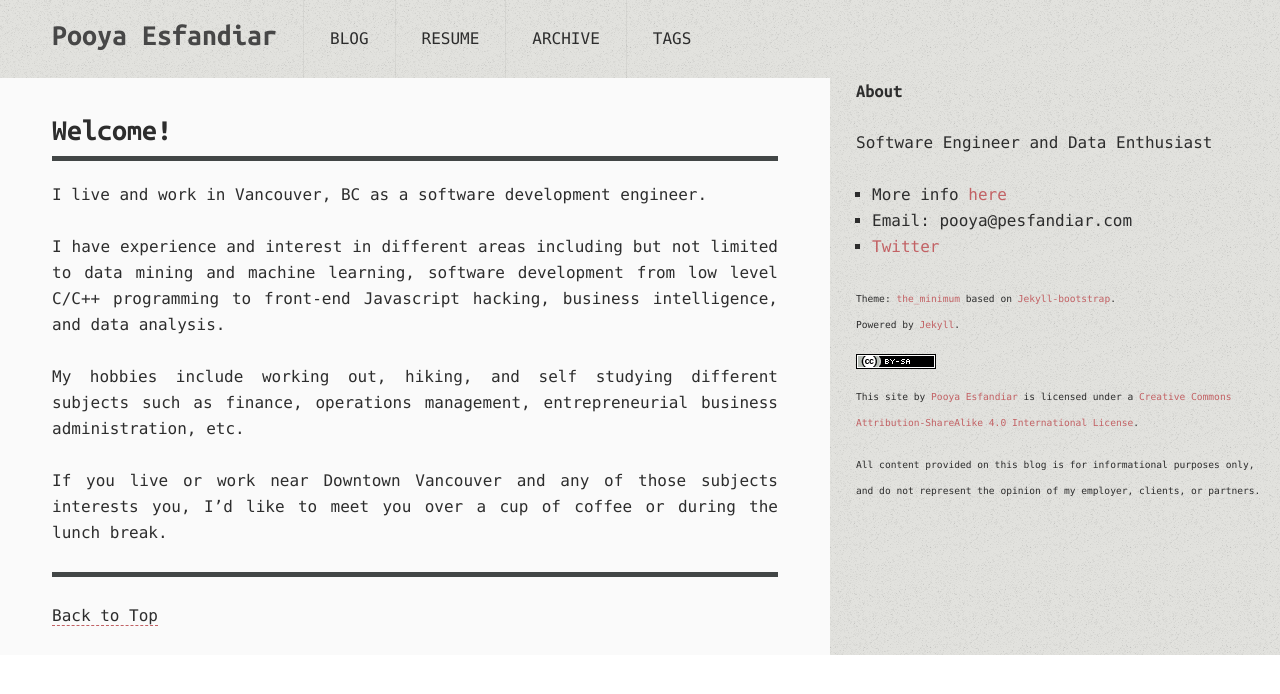
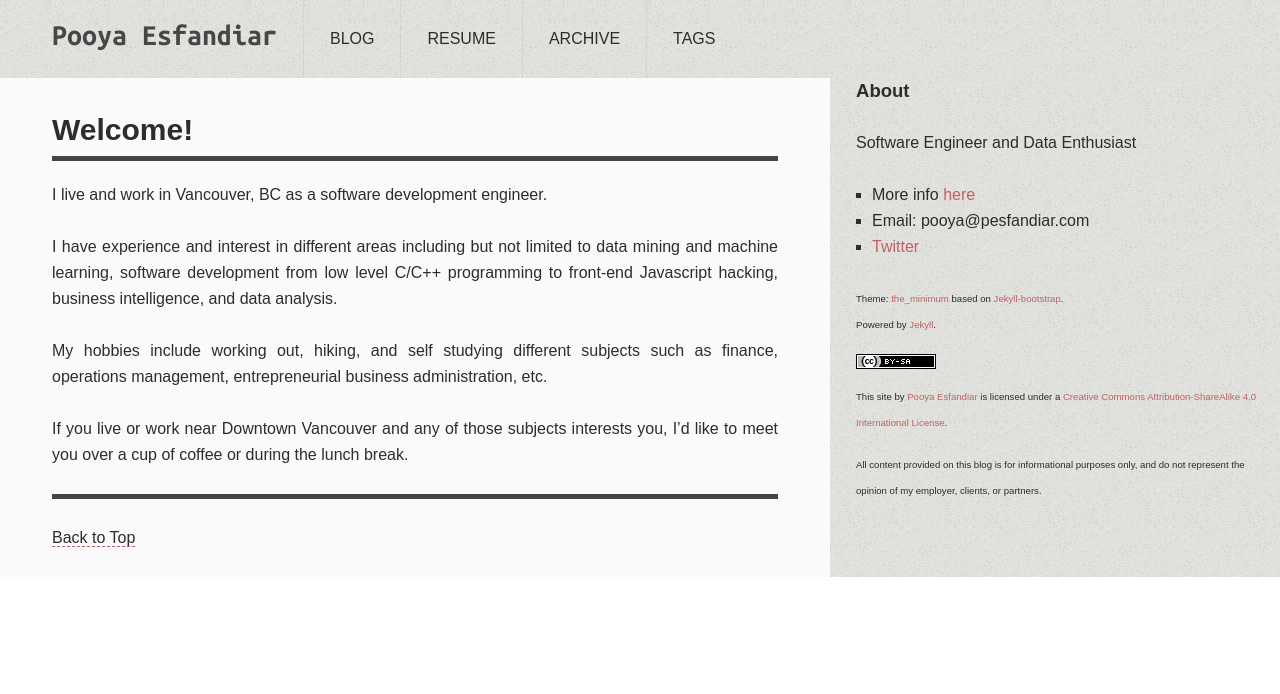
Before and after one commit to pesfandiar/pesfandiar.github.io, a Jekyll site: the page built from index.md, in a window 1280 px wide. Shown: the top 694 px of the page. Built offline with Jekyll 4.4.1, drawn with Linux system fonts in a browser that asks for light colours; comment, search, counter and statistics services are not loaded.

Commit message:
Improving typefaces. Helvetica FTW!

```diff
--- a/assets/themes/the-program/css/_less-base.less
+++ b/assets/themes/the-program/css/_less-base.less
@@ -42,8 +42,8 @@ Font families
 No styleguide reference.
 */
 
-@font-stack: consolas, monaco, monospace;
-@webfont: UbuntuMono-B, consolas, monaco, monospace;
+@font-stack: Arial, Helvetica, sans-serif;
+@webfont: Arial, Helvetica, sans-serif;
 
 /*
 Base font size should be larger than 16px.
--- a/assets/themes/the-program/css/style.css
+++ b/assets/themes/the-program/css/style.css
@@ -401,7 +401,7 @@ Calculation should be done via  http://j.mp/rNg5uA
 No styleguide reference.
 */
 body {
-  font-family: consolas, monaco, monospace;
+  font-family: Arial, Helvetica, sans-serif;
   font-size: 1em;
   line-height: 1.625em;
 }
@@ -418,7 +418,7 @@ h3,
 h4,
 h5,
 h6 {
-  font-family: UbuntuMono-B, consolas, monaco, monospace;
+  font-family: Arial, Helvetica, sans-serif;
 }
 h1,
 .h1 {
@@ -577,7 +577,7 @@ pre {
   color: #f2f2f2;
   background-color: #393939;
   border: 1px solid #393939;
-  font-family: consolas, monaco, monospace;
+  font-family: Arial, Helvetica, sans-serif;
   margin-left: 0;
   margin-right: 0;
   padding: 1.625em;
--- a/css/_less-base.less
+++ b/css/_less-base.less
@@ -42,8 +42,8 @@ Font families
 No styleguide reference.
 */
 
-@font-stack: consolas, monaco, monospace;
-@webfont: UbuntuMono-B, consolas, monaco, monospace;
+@font-stack: Arial, Helvetica, sans-serif;
+@webfont: Arial, Helvetica, sans-serif;
 
 /*
 Base font size should be larger than 16px.
--- a/css/style.css
+++ b/css/style.css
@@ -401,7 +401,7 @@ Calculation should be done via  http://j.mp/rNg5uA
 No styleguide reference.
 */
 body {
-  font-family: consolas, monaco, monospace;
+  font-family: Arial, Helvetica, sans-serif;
   font-size: 1em;
   line-height: 1.625em;
 }
@@ -418,7 +418,7 @@ h3,
 h4,
 h5,
 h6 {
-  font-family: UbuntuMono-B, consolas, monaco, monospace;
+  font-family: Arial, Helvetica, sans-serif;
 }
 h1,
 .h1 {
@@ -577,7 +577,7 @@ pre {
   color: #f2f2f2;
   background-color: #393939;
   border: 1px solid #393939;
-  font-family: consolas, monaco, monospace;
+  font-family: Arial, Helvetica, sans-serif;
   margin-left: 0;
   margin-right: 0;
   padding: 1.625em;
```
